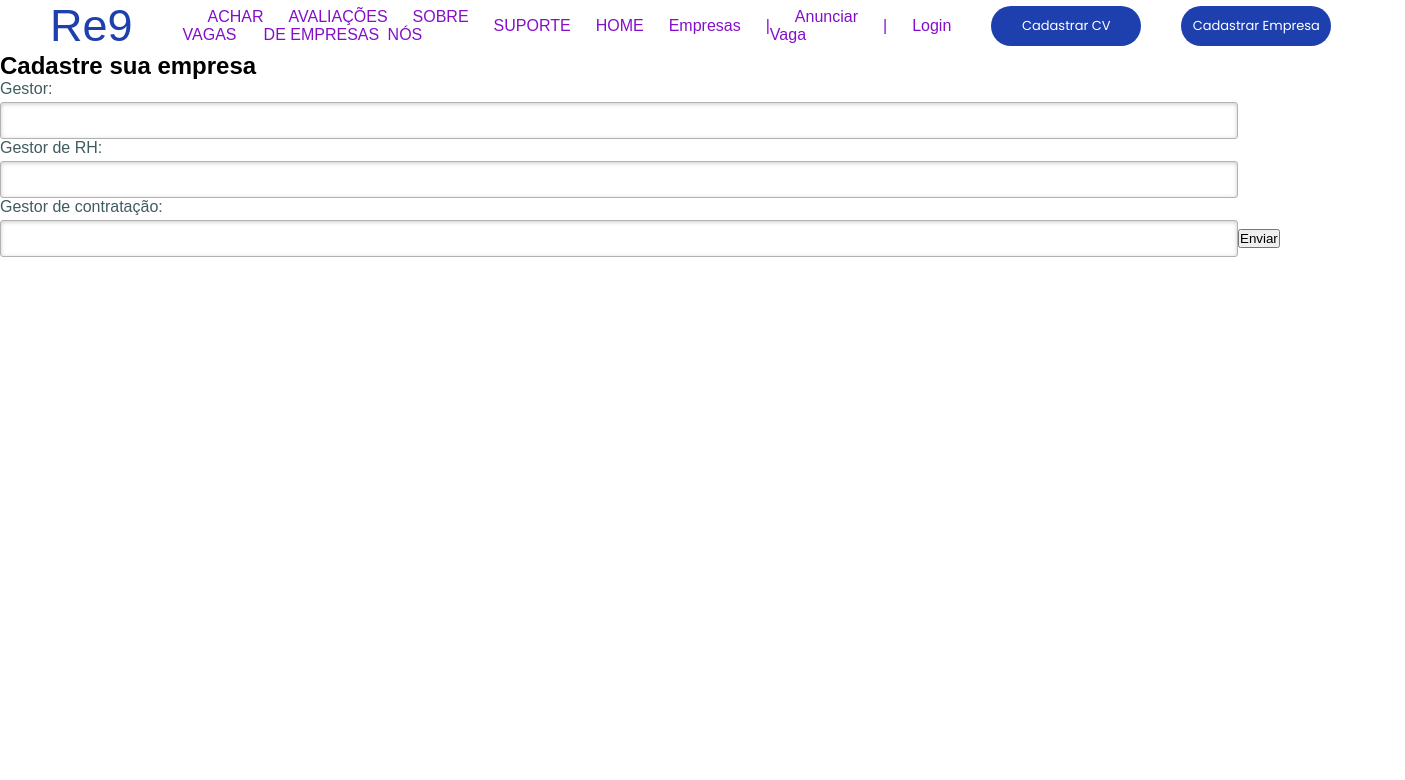
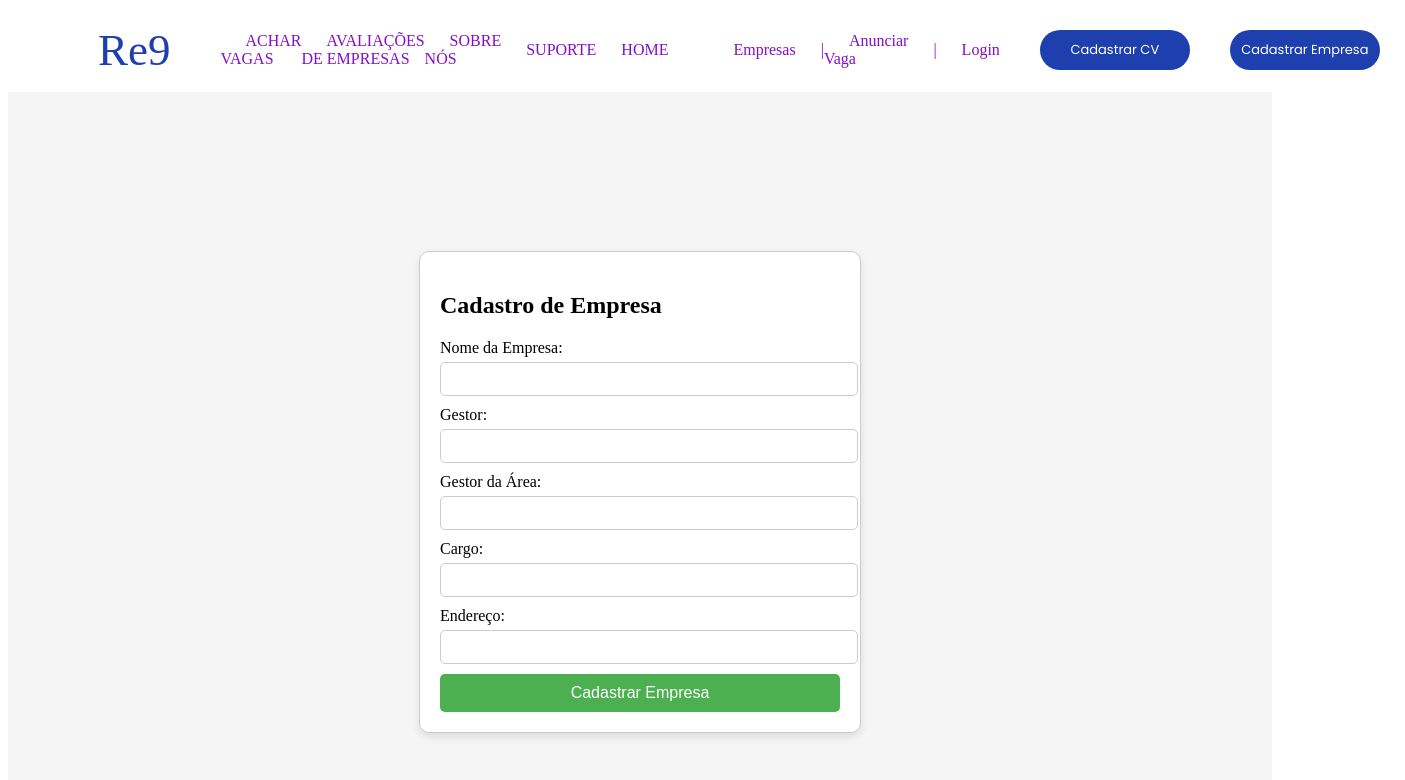
Before and after one commit to softexrecifepe/PI-RE9-TURMA-07-EQUIPE-01, a Next.js app: page /cadastroEmpresa in a window 1280 px wide. Shown: the top 780 px of the page, 1405 px wide, since content can reach past the window. Built offline with nearby package versions, Linux system fonts and the light colour scheme.

Commit message:
Atualiza o código do arquivo CadastroEmpresa.tsx

```diff
--- a/package.json
+++ b/package.json
@@ -26,6 +26,6 @@
     "postcss": "^8.4.48",
     "style-loader": "^4.0.0",
     "tailwindcss": "^3.4.1",
-    "typescript": "^5"
+    "typescript": "^5.7.2"
   }
 }
--- a/src/app/cadastroEmpresa/page.tsx
+++ b/src/app/cadastroEmpresa/page.tsx
@@ -1,77 +1,133 @@
-"use client";
+"use client"
 import React, { useState } from 'react';
-import { useRouter } from 'next/navigation'; // Importar useRouter do Next.js
-import './cadastroEmpresa.css';
 
-export default function FormularioCadastroEmpresa() {
-  const [gestor, setGestor] = useState('');
-  const [gestorRh, setGestorRh] = useState('');
-  const [gestorContratacao, setGestorContratacao] = useState('');
+function CompanyForm() {
+  const [companyData, setCompanyData] = useState({
+    name: '',
+    gestor: '',
+    gestorArea: '',
+    cargo: '',
+    endereco: '',
+  });
 
-  const router = useRouter(); // Inicializar o useRouter
+  const handleChange = (e: React.ChangeEvent<HTMLInputElement>) => {
+    const { name, value } = e.target;
+    setCompanyData((prevState) => ({
+      ...prevState,
+      [name]: value,
+    }));
+  };
 
-  // Função para lidar com o envio do formulário
-  const handleSubmit = (e: React.FormEvent<HTMLFormElement>) => {
-    e.preventDefault(); // Evita o comportamento padrão de recarregar a página
-
-    // Lógica para validar os campos ou enviar os dados
-    if (!gestor || !gestorRh || !gestorContratacao) {
-      alert("Por favor, preencha todos os campos.");
-      return;
-    }
-
-    // Navegar para a página de sucesso após o envio (se necessário)
-    router.push('/sucesso'); // Navegação programática para a página de sucesso
-
-    // Limpar os campos após o envio (se necessário)
-    setGestor('');
-    setGestorRh('');
-    setGestorContratacao('');
+  const handleSubmit = (e: React.FormEvent<HTMLElement>) => {
+    e.preventDefault();
+    // Você pode adicionar uma lógica aqui para salvar os dados da empresa em um banco de dados ou API
+    alert(`Empresa cadastrada: ${companyData.name}`);
+    // Após o cadastro, você pode redirecionar o usuário para outra página (exemplo: lista de candidatos)
   };
 
   return (
-    <section className="form-container">
-      <div>
-        <h2 className="form-title">Cadastre sua empresa</h2>
-
-        <form id="form" onSubmit={handleSubmit}>
-
-          <label>
-            Gestor:
+    <div style={styles.formContainer}>
+      <form onSubmit={handleSubmit} style={styles.form}>
+        <h2>Cadastro de Empresa</h2>
+        <div style={styles.inputGroup}>
+          <label>Nome da Empresa:</label>
           <input
             type="text"
-              id="gestor"
-              value={gestor}
-              onChange={(e) => setGestor(e.target.value)}
+            name="name"
+            value={companyData.name}
+            onChange={handleChange}
             required
+            style={styles.input}
           />
-          </label>
-
-          <label>
-            Gestor de RH:
+        </div>
+        <div style={styles.inputGroup}>
+          <label>Gestor:</label>
           <input
             type="text"
-              id="gestor-rh"
-              value={gestorRh}
-              onChange={(e) => setGestorRh(e.target.value)}
+            name="gestor"
+            value={companyData.gestor}
+            onChange={handleChange}
             required
+            style={styles.input}
           />
-          </label>
-
-          <label>
-            Gestor de contratação:
+        </div>
+        <div style={styles.inputGroup}>
+          <label>Gestor da Área:</label>
           <input
             type="text"
-              id="gestor-contratacao"
-              value={gestorContratacao}
-              onChange={(e) => setGestorContratacao(e.target.value)}
+            name="gestorArea"
+            value={companyData.gestorArea}
+            onChange={handleChange}
             required
+            style={styles.input}
           />
-          </label>
-
-          <button type="submit">Enviar</button>
+        </div>
+        <div style={styles.inputGroup}>
+          <label>Cargo:</label>
+          <input
+            type="text"
+            name="cargo"
+            value={companyData.cargo}
+            onChange={handleChange}
+            required
+            style={styles.input}
+          />
+        </div>
+        <div style={styles.inputGroup}>
+          <label>Endereço:</label>
+          <input
+            type="text"
+            name="endereco"
+            value={companyData.endereco}
+            onChange={handleChange}
+            required
+            style={styles.input}
+          />
+        </div>
+        <button type="submit" style={styles.button}>Cadastrar Empresa</button>
       </form>
     </div>
-    </section>
   );
+}
+
+// Estilos para o formulário
+const styles = {
+  formContainer: {
+    display: 'flex',
+    justifyContent: 'center',
+    alignItems: 'center',
+    height: '100vh',
+    backgroundColor: '#f5f5f5',
+  },
+  form: {
+    padding: '20px',
+    border: '1px solid #ccc',
+    borderRadius: '10px',
+    backgroundColor: '#fff',
+    boxShadow: '0px 4px 8px rgba(0, 0, 0, 0.1)',
+    width: '400px',
+  },
+  inputGroup: {
+    marginBottom: '10px',
+  },
+  input: {
+    width: '100%',
+    padding: '8px',
+    fontSize: '14px',
+    marginTop: '5px',
+    border: '1px solid #ccc',
+    borderRadius: '5px',
+  },
+  button: {
+    backgroundColor: '#4CAF50',
+    color: '#fff',
+    padding: '10px 15px',
+    fontSize: '16px',
+    border: 'none',
+    borderRadius: '5px',
+    cursor: 'pointer',
+    width: '100%',
+  }
 };
+
+export default CompanyForm;
```
Also changed, not shown: 1 other file (tests, documents, lock files or other folders). Lines whose indentation alone changed are shown as unchanged.
